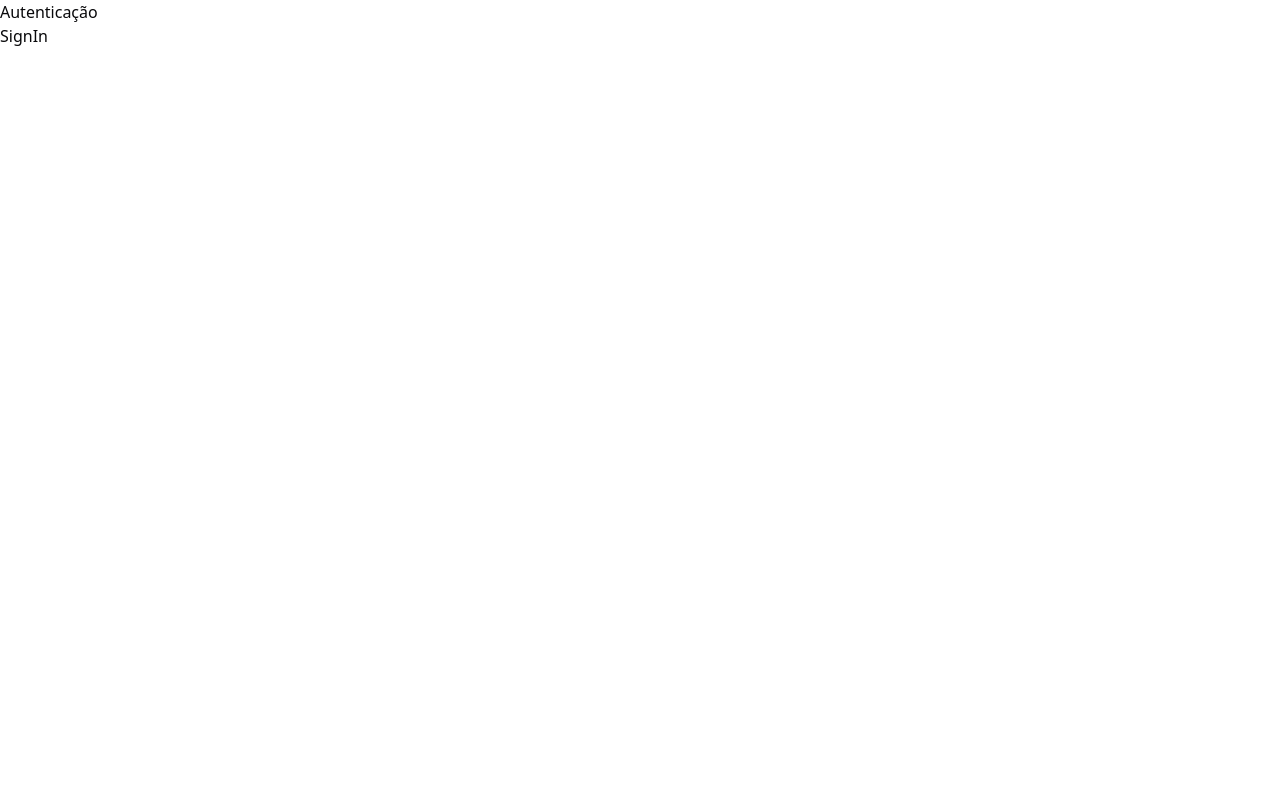
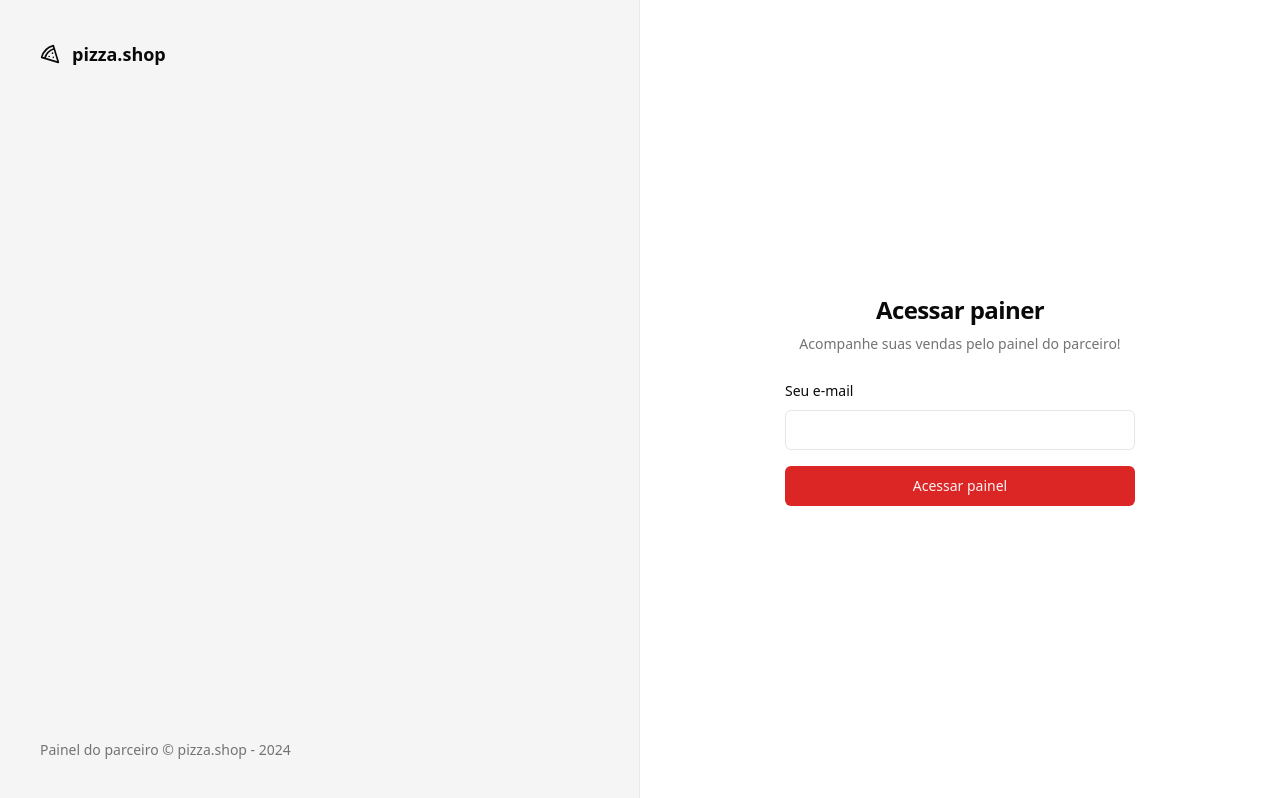
Before and after one commit to gabifrancamr/pizzaShop, a React (Vite) app: page /sign-in in a window 1280 px wide. Built offline with nearby package versions, Linux system fonts and the light colour scheme.

Commit message:
página: login

```diff
--- a/index.html
+++ b/index.html
@@ -3,7 +3,7 @@
   <head>
     <meta charset="UTF-8" />
     <meta name="viewport" content="width=device-width, initial-scale=1.0" />
-    <title>Pizza Shop</title>
+    <title>pizza.shop</title>
   </head>
   <body>
     <div id="root"></div>
--- a/package.json
+++ b/package.json
@@ -10,6 +10,7 @@
     "preview": "vite preview"
   },
   "dependencies": {
+    "@radix-ui/react-label": "^2.0.2",
     "@radix-ui/react-slot": "^1.0.2",
     "class-variance-authority": "^0.7.0",
     "clsx": "^2.1.0",
--- /dev/null
+++ b/src/components/ui/input.tsx
@@ -0,0 +1,25 @@
+import * as React from 'react'
+
+import { cn } from '@/lib/utils'
+
+export interface InputProps
+  extends React.InputHTMLAttributes<HTMLInputElement> {}
+
+const Input = React.forwardRef<HTMLInputElement, InputProps>(
+  ({ className, type, ...props }, ref) => {
+    return (
+      <input
+        type={type}
+        className={cn(
+          'flex h-10 w-full rounded-md border border-input bg-background px-3 py-2 text-sm ring-offset-background file:border-0 file:bg-transparent file:text-sm file:font-medium placeholder:text-muted-foreground focus-visible:outline-none focus-visible:ring-2 focus-visible:ring-ring focus-visible:ring-offset-2 disabled:cursor-not-allowed disabled:opacity-50',
+          className,
+        )}
+        ref={ref}
+        {...props}
+      />
+    )
+  },
+)
+Input.displayName = 'Input'
+
+export { Input }
--- /dev/null
+++ b/src/components/ui/label.tsx
@@ -0,0 +1,24 @@
+import * as LabelPrimitive from '@radix-ui/react-label'
+import { cva, type VariantProps } from 'class-variance-authority'
+import * as React from 'react'
+
+import { cn } from '@/lib/utils'
+
+const labelVariants = cva(
+  'text-sm font-medium leading-none peer-disabled:cursor-not-allowed peer-disabled:opacity-70',
+)
+
+const Label = React.forwardRef<
+  React.ElementRef<typeof LabelPrimitive.Root>,
+  React.ComponentPropsWithoutRef<typeof LabelPrimitive.Root> &
+    VariantProps<typeof labelVariants>
+>(({ className, ...props }, ref) => (
+  <LabelPrimitive.Root
+    ref={ref}
+    className={cn(labelVariants(), className)}
+    {...props}
+  />
+))
+Label.displayName = LabelPrimitive.Root.displayName
+
+export { Label }
--- a/src/global.css
+++ b/src/global.css
@@ -2,69 +2,54 @@
 @tailwind components;
 @tailwind utilities;
 
+
 @layer base {
   :root {
     --background: 0 0% 100%;
-    --foreground: 240 10% 3.9%;
-
+    --foreground: 0 0% 3.9%;
     --card: 0 0% 100%;
-    --card-foreground: 240 10% 3.9%;
-
+    --card-foreground: 0 0% 3.9%;
     --popover: 0 0% 100%;
-    --popover-foreground: 240 10% 3.9%;
-
-    --primary: 240 5.9% 10%;
-    --primary-foreground: 0 0% 98%;
-
-    --secondary: 240 4.8% 95.9%;
-    --secondary-foreground: 240 5.9% 10%;
-
-    --muted: 240 4.8% 95.9%;
-    --muted-foreground: 240 3.8% 46.1%;
-
-    --accent: 240 4.8% 95.9%;
-    --accent-foreground: 240 5.9% 10%;
-
+    --popover-foreground: 0 0% 3.9%;
+    --primary: 0 72.2% 50.6%;
+    --primary-foreground: 0 85.7% 97.3%;
+    --secondary: 0 0% 96.1%;
+    --secondary-foreground: 0 0% 9%;
+    --muted: 0 0% 96.1%;
+    --muted-foreground: 0 0% 45.1%;
+    --accent: 0 0% 96.1%;
+    --accent-foreground: 0 0% 9%;
     --destructive: 0 84.2% 60.2%;
     --destructive-foreground: 0 0% 98%;
-
-    --border: 240 5.9% 90%;
-    --input: 240 5.9% 90%;
-    --ring: 240 10% 3.9%;
-
+    --border: 0 0% 89.8%;
+    --input: 0 0% 89.8%;
+    --ring: 0 72.2% 50.6%;
     --radius: 0.5rem;
   }
 
   .dark {
-    --background: 240 10% 3.9%;
+    --background: 0 0% 3.9%;
     --foreground: 0 0% 98%;
-
-    --card: 240 10% 3.9%;
+    --card: 0 0% 3.9%;
     --card-foreground: 0 0% 98%;
-
-    --popover: 240 10% 3.9%;
+    --popover: 0 0% 3.9%;
     --popover-foreground: 0 0% 98%;
-
-    --primary: 0 0% 98%;
-    --primary-foreground: 240 5.9% 10%;
-
-    --secondary: 240 3.7% 15.9%;
+    --primary: 0 72.2% 50.6%;
+    --primary-foreground: 0 85.7% 97.3%;
+    --secondary: 0 0% 14.9%;
     --secondary-foreground: 0 0% 98%;
-
-    --muted: 240 3.7% 15.9%;
-    --muted-foreground: 240 5% 64.9%;
-
-    --accent: 240 3.7% 15.9%;
+    --muted: 0 0% 14.9%;
+    --muted-foreground: 0 0% 63.9%;
+    --accent: 0 0% 14.9%;
     --accent-foreground: 0 0% 98%;
-
     --destructive: 0 62.8% 30.6%;
     --destructive-foreground: 0 0% 98%;
-
-    --border: 240 3.7% 15.9%;
-    --input: 240 3.7% 15.9%;
-    --ring: 240 4.9% 83.9%;
+    --border: 0 0% 14.9%;
+    --input: 0 0% 14.9%;
+    --ring: 0 72.2% 50.6%;
   }
 }
+
 
 @layer base {
   * {
--- a/src/pages/_layouts/auth.tsx
+++ b/src/pages/_layouts/auth.tsx
@@ -1,10 +1,19 @@
+import { Pizza } from 'lucide-react'
 import { Outlet } from 'react-router-dom'
 
 export function AuthLayout() {
   return (
-    <div>
-      <h1>Autenticação</h1>
-      <div>
+    <div className="grid min-h-screen grid-cols-2">
+      <div className="flex h-full flex-col justify-between border-r border-foreground/5 bg-muted p-10 text-muted-foreground">
+        <div className="flex items-center gap-3 text-lg text-foreground">
+          <Pizza className="h-5 w-5" />
+          <span className="font-semibold">pizza.shop</span>
+        </div>
+        <footer className="text-sm">
+          Painel do parceiro &copy; pizza.shop - {new Date().getFullYear()}
+        </footer>
+      </div>
+      <div className="flex flex-col items-center justify-center">
         <Outlet />
       </div>
     </div>
--- a/src/pages/auth/sign-in.tsx
+++ b/src/pages/auth/sign-in.tsx
@@ -1,10 +1,34 @@
 import { Helmet } from 'react-helmet-async'
+
+import { Button } from '@/components/ui/button'
+import { Input } from '@/components/ui/input'
+import { Label } from '@/components/ui/label'
 
 export function SignIn() {
   return (
     <>
       <Helmet title="Login" />
-      <h1>SignIn</h1>
+      <div className="p-8">
+        <div className="flex w-[350px] flex-col justify-center gap-6">
+          <div className="flex flex-col gap-2 text-center">
+            <h1 className="text-2xl font-semibold tracking-tight">
+              Acessar painer
+            </h1>
+            <p className="text-sm text-muted-foreground">
+              Acompanhe suas vendas pelo painel do parceiro!
+            </p>
+          </div>
+          <form className="space-y-4">
+            <div className="space-y-2">
+              <Label htmlFor="email">Seu e-mail</Label>
+              <Input id="email" type="email" />
+            </div>
+            <Button className="w-full" type="submit">
+              Acessar painel
+            </Button>
+          </form>
+        </div>
+      </div>
     </>
   )
 }
```
Also changed, not shown: src/components/ui/button.tsx (+21 -21 lines), 1 other file (tests, documents, lock files or other folders).
